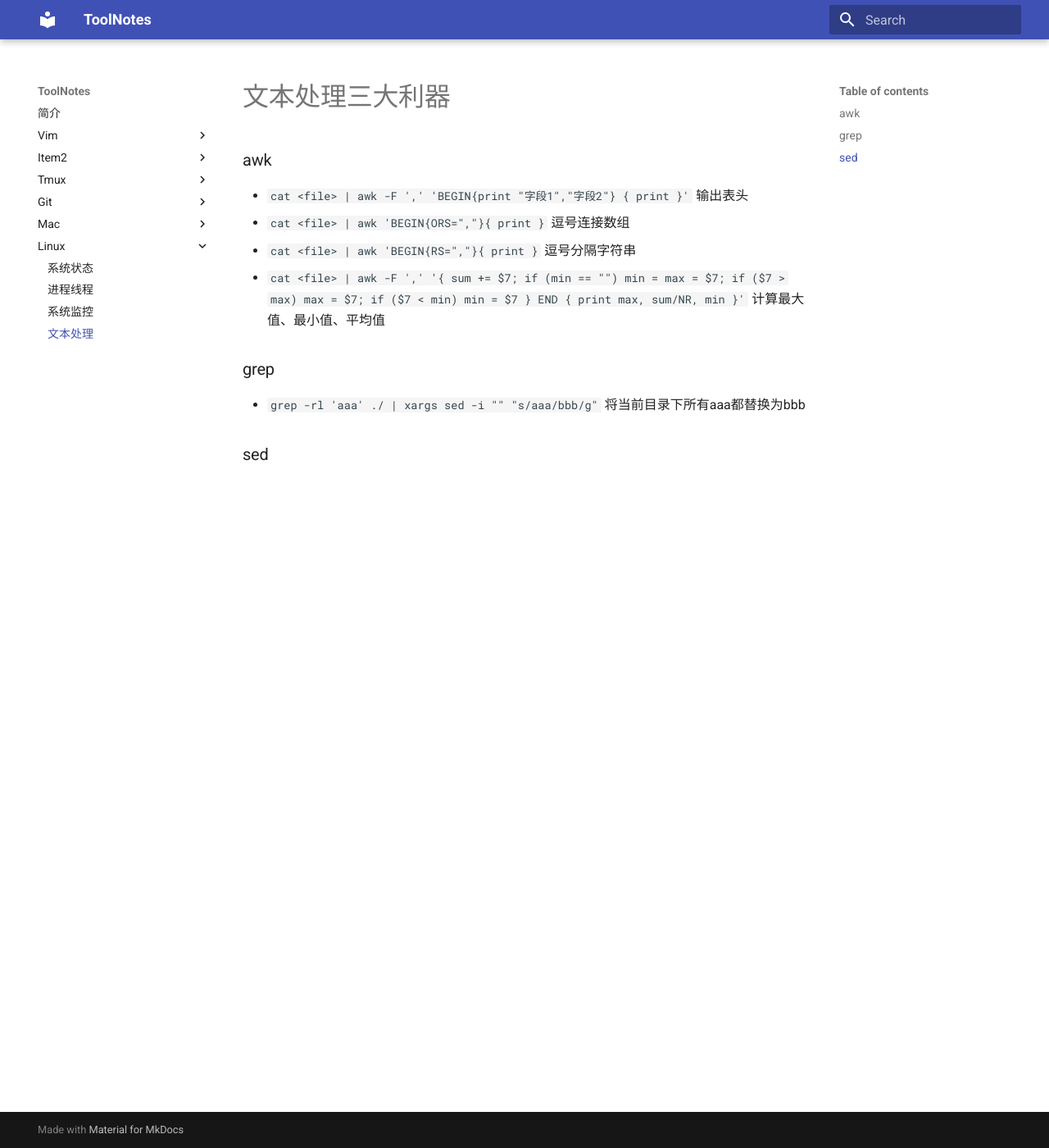
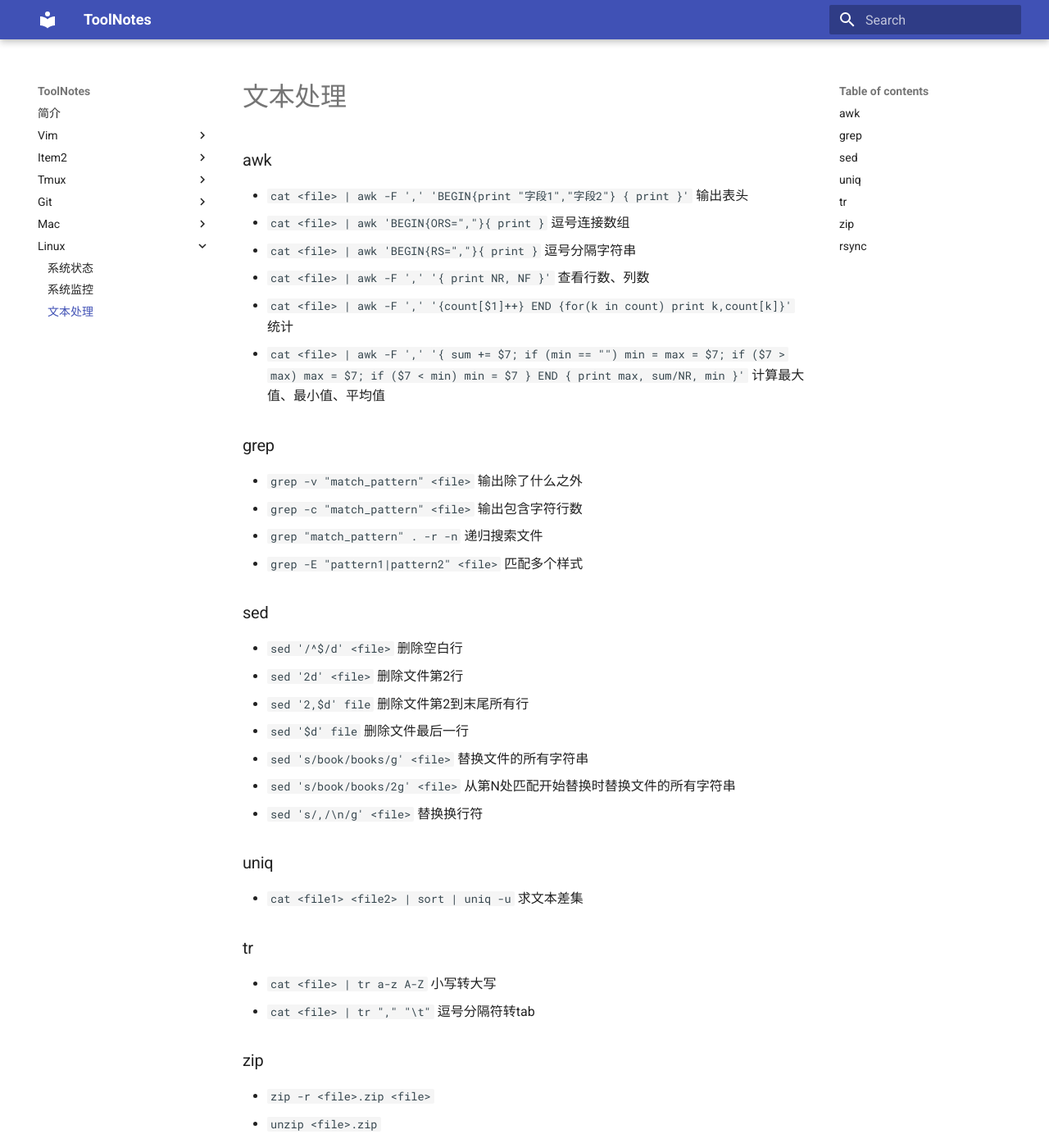
Before and after one commit to caijinlin/tool-notes, an MkDocs documentation site: the page built from docs/linux/text.md, in a window 1280 px wide and 1400 px high. Shown: the whole window at 82% size. Built offline with MkDocs 1.6.1 and Material for MkDocs 9.7.7, drawn with Linux system fonts in a browser that asks for light colours; some of the changed text lies outside the part shown.

Commit message:
ADD linux command

````diff
--- a/docs/linux/text.md
+++ b/docs/linux/text.md
@@ -1,15 +1,53 @@
-# 文本处理三大利器
+# 文本处理
 
 ### awk
 
 * `cat <file> | awk -F ',' 'BEGIN{print "字段1","字段2"} { print }'` 输出表头
 * `cat <file> | awk 'BEGIN{ORS=","}{ print }` 逗号连接数组
 * `cat <file> | awk 'BEGIN{RS=","}{ print }`  逗号分隔字符串
+* `cat <file> | awk -F ',' '{ print NR, NF }'` 查看行数、列数
+* `cat <file> | awk -F ',' '{count[$1]++} END {for(k in count) print k,count[k]}'` 统计
 * `cat <file> | awk -F ',' '{ sum += $7; if (min == "") min = max = $7; if ($7 > max) max = $7; if ($7 < min) min = $7 } END { print max, sum/NR, min }'` 计算最大值、最小值、平均值
 
 ### grep
 
-* `grep -rl 'aaa' ./  | xargs sed -i "" "s/aaa/bbb/g"` 将当前目录下所有aaa都替换为bbb
+* `grep -v "match_pattern" <file>` 输出除了什么之外
+* `grep -c "match_pattern" <file>` 输出包含字符行数
+* `grep "match_pattern" . -r -n ` 递归搜索文件
+* `grep -E "pattern1|pattern2" <file>` 匹配多个样式
+
+### sed
+
+* `sed '/^$/d' <file>` 删除空白行
+* `sed '2d' <file>` 删除文件第2行
+* `sed '2,$d' file` 删除文件第2到末尾所有行
+* `sed '$d' file` 删除文件最后一行
+* `sed 's/book/books/g' <file>` 替换文件的所有字符串
+* `sed 's/book/books/2g' <file>` 从第N处匹配开始替换时替换文件的所有字符串
+* `sed 's/,/\n/g' <file>` 替换换行符
 
 
-### sed
+### uniq
+
+* `cat <file1> <file2> | sort | uniq -u` 求文本差集
+
+### tr
+
+* `cat <file> | tr a-z A-Z` 小写转大写
+* `cat <file> | tr "," "\t"` 逗号分隔符转tab
+
+### zip
+
+* `zip -r <file>.zip <file>`
+* `unzip <file>.zip`
+
+### rsync
+
+需要复制本机ssh公钥到远程机器
+
+```
+cat ~/.ssh/id_rsa.pub >> authorized_keys
+```
+
+* `rsync --bwlimit=10000 -artP <file> -e 'ssh -p <port>' root@<ip>:<target_path>` 从本地传输文件到远程机器
+* `rsync --bwlimit=10000 -artP -e 'ssh -p <port>' root@<ip>:<source_path> ./` 从远程机器拉取文件到本地
--- a/mkdocs.yml
+++ b/mkdocs.yml
@@ -23,6 +23,5 @@ nav:
         - 命令行: mac/command.md
     - Linux:
         - 系统状态: linux/system.md
-        - 进程线程: linux/progress.md
         - 系统监控: linux/monitor.md
         - 文本处理: linux/text.md
````
Also changed, not shown: docs/linux/case.md (added, +13 -0 lines), docs/linux/monitor.md (+7 -1 lines), docs/linux/progress.md (deleted, +0 -7 lines), docs/linux/system.md (+16 -8 lines), docs/tmux/basic.md (+7 -0 lines).
